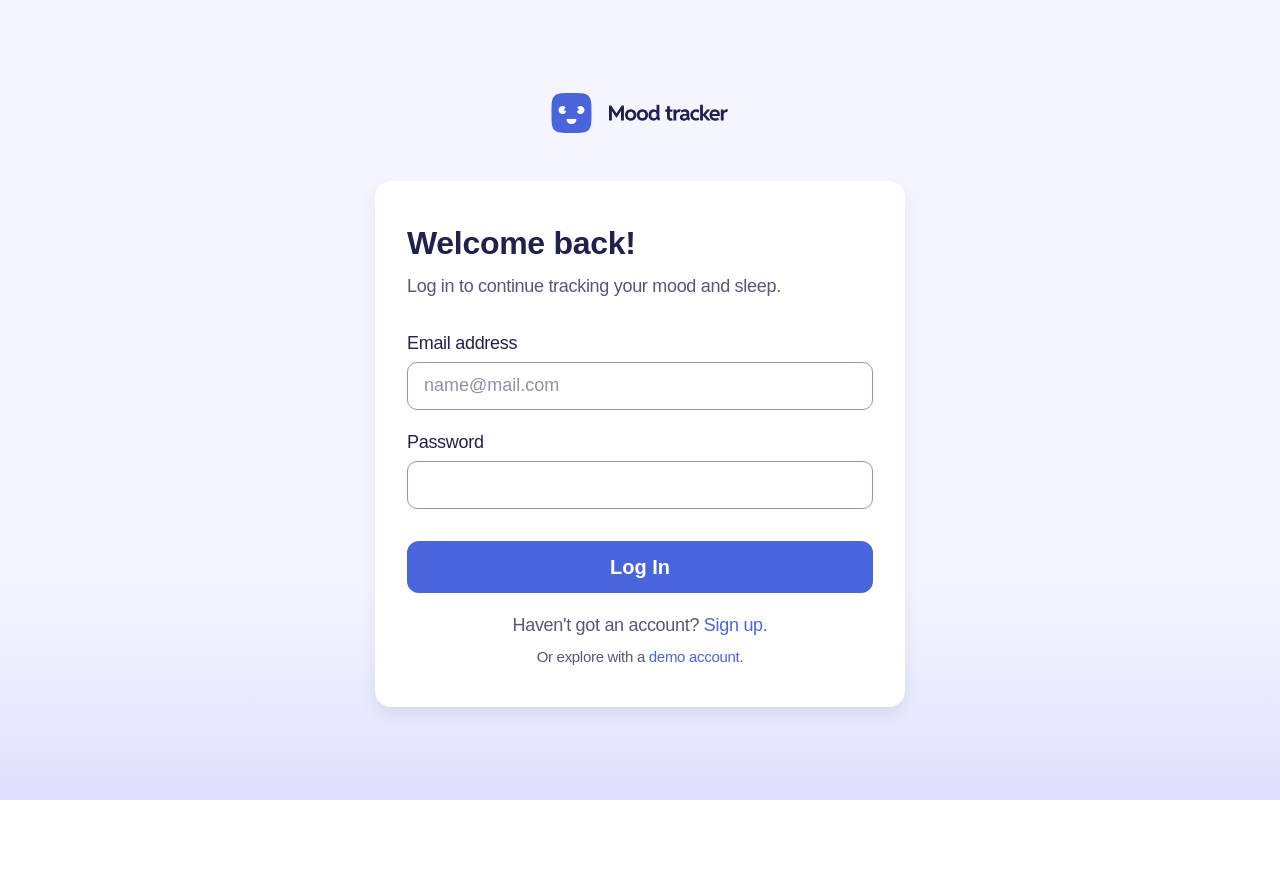
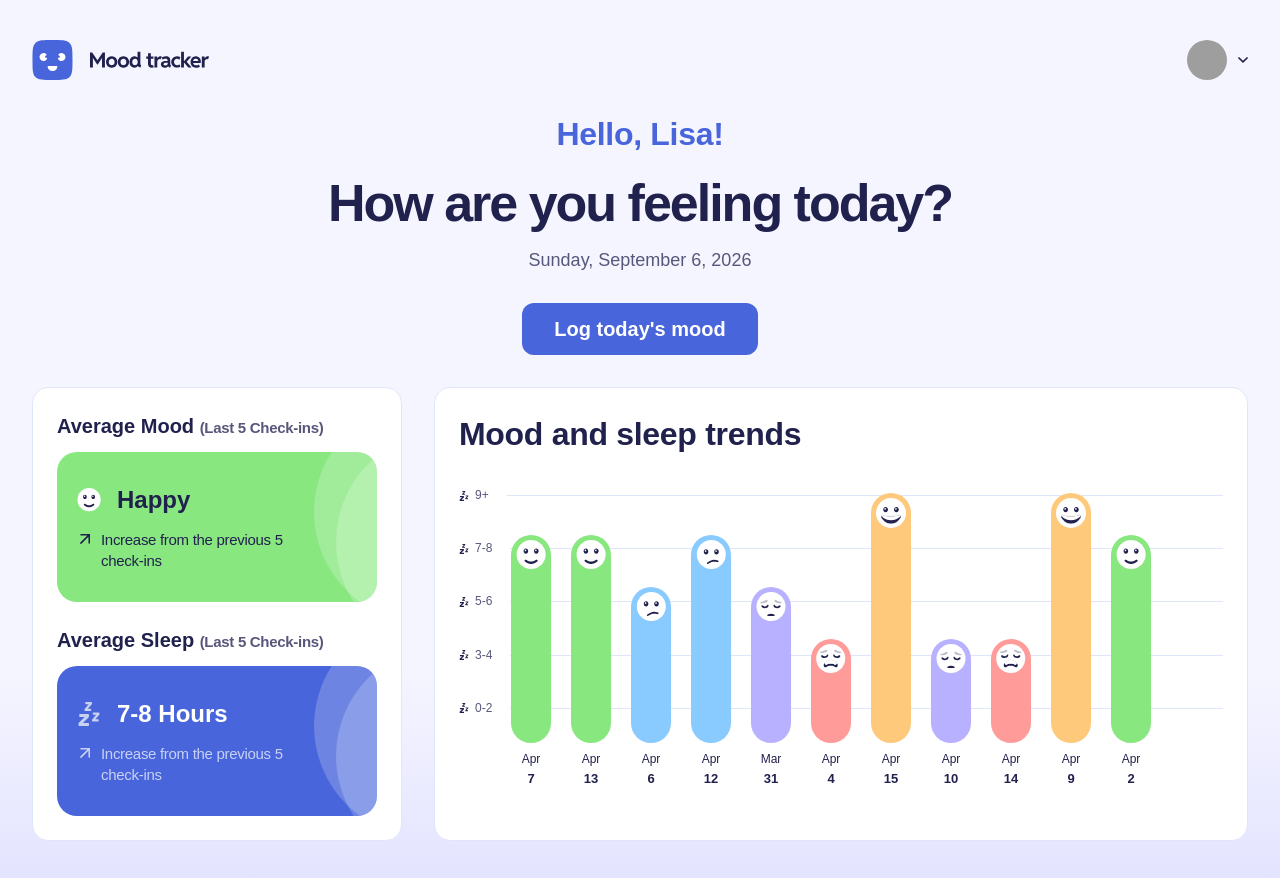
Before and after one commit to paladinescamila/Mood-Tracking-App, a React (Vite) app: page / in a window 1280 px wide. Shown: the top 878 px of the page. Before the commit the page ends 800 px from the top, so only its background shows below. Built offline with nearby package versions, Linux system fonts and the light colour scheme; no server answers; grey boxes are pictures that could not be loaded; a web font is replaced by a local one.

Commit message:
Show demo account

```diff
--- /dev/null
+++ b/src/constants/demo.ts
@@ -0,0 +1,111 @@
+export const DEMO_USER: User = {
+	name: 'Lisa',
+	id: 'QjemPXthw4cxCrL97KRnEftFoHi2',
+	email: 'lisa@mail.com',
+	photo:
+		'https://firebasestorage.googleapis.com/v0/b/mood-app-paladinescamila.firebasestorage.app/o/users%2FQjemPXthw4cxCrL97KRnEftFoHi2%2Fprofile.jpg?alt=media&token=24dc20c4-0e9b-4fb1-9eb6-0714ec776550',
+};
+
+export const DEMO_MOODS: MoodEntry[] = [
+	{
+		id: 'mtqgzdak-0ze909vj2nhi811wkgqxd0bcpfgf027sog44',
+		createdAt: '2026-04-07T10:00:00Z',
+		feelings: ['joyful', 'excited'],
+		mood: 'happy',
+		sleepHours: '7-8',
+		journalEntry:
+			'I feel really happy and excited today! I have a lot of energy and I am looking forward to the weekend.',
+	},
+	{
+		mood: 'happy',
+		sleepHours: '7-8',
+		createdAt: '2026-04-13T10:00:00Z',
+		journalEntry:
+			'I feel really happy and content today! I am grateful for all the good things in my life and I am looking forward to the future.',
+		feelings: ['grateful', 'content'],
+		id: 'mtqgzdak-2bwvfi7qbg9u3q9a1ayaamf2p7fjzb2iudk6',
+	},
+	{
+		journalEntry: 'I feel okay today. Nothing too exciting, but nothing too bad either.',
+		id: 'mtqgzdak-58g3mxr29atb2zv0m9h9tlauyzz7ku3xvk9x',
+		sleepHours: '5-6',
+		feelings: ['calm', 'peaceful'],
+		mood: 'neutral',
+		createdAt: '2026-04-06T10:00:00Z',
+	},
+	{
+		createdAt: '2026-04-12T10:00:00Z',
+		id: 'mtqgzdak-dkgjj8oi5j62tnpmw1g78a3ij9q6b4wgudiz',
+		feelings: ['calm', 'peaceful'],
+		journalEntry: 'I feel okay today. Nothing too exciting, but nothing too bad either.',
+		mood: 'neutral',
+		sleepHours: '7-8',
+	},
+	{
+		mood: 'sad',
+		sleepHours: '5-6',
+		feelings: ['anxious', 'lonely'],
+		createdAt: '2026-03-31T10:00:00Z',
+		journalEntry: 'I feel really sad today. Nothing seems to go right.',
+		id: 'mtqgzdak-dwxhqx63kij50k29loq1iky2rxwyqk9xf3dx',
+	},
+	{
+		journalEntry: 'I feel very sad and lonely today. I wish I had someone to talk to.',
+		createdAt: '2026-04-04T10:00:00Z',
+		mood: 'very-sad',
+		feelings: ['lonely', 'down'],
+		id: 'mtqgzdak-hxbrt48c95x031lw8l2m91bso8ntwkq3ktar',
+		sleepHours: '3-4',
+	},
+	{
+		sleepHours: '9+',
+		id: 'mtqgzdak-m1lrm3rwa79ulotjm0zdnthbpoplikutjkup',
+		feelings: ['anxious', 'excited'],
+		mood: 'very-happy',
+		journalEntry:
+			'I feel very happy and excited today! I have a lot of energy and I am looking forward to the weekend.',
+		createdAt: '2026-04-15T10:00:00Z',
+	},
+	{
+		journalEntry:
+			'I feel really sad and anxious today. I am worried about the future and I am feeling down.',
+		sleepHours: '3-4',
+		id: 'mtqgzdak-mi17479mmd89y9bvgzvlvgkpbmztdlam8607',
+		feelings: ['anxious', 'down'],
+		createdAt: '2026-04-10T10:00:00Z',
+		mood: 'sad',
+	},
+	{
+		sleepHours: '3-4',
+		mood: 'very-sad',
+		id: 'mtqgzdak-v04b171in03f0h56z8f23lgu8n2ilbgh81jg',
+		feelings: ['anxious', 'lonely'],
+		createdAt: '2026-04-14T10:00:00Z',
+		journalEntry: 'I feel very sad and lonely today. I wish I had someone to talk to.',
+	},
+	{
+		feelings: ['grateful', 'optimistic'],
+		mood: 'very-happy',
+		sleepHours: '9+',
+		createdAt: '2026-04-09T10:00:00Z',
+		id: 'mtqgzdak-xut6i4lb5bvcbzkwnn7elt0te8hihhnoo8u3',
+		journalEntry:
+			'I feel very happy and optimistic today! I am grateful for all the good things in my life and I am looking forward to the future.',
+	},
+	{
+		createdAt: '2026-04-02T10:00:00Z',
+		id: 'mtqgzdak-zwk3ly7vr1hniunx1znz0kdcpeftx7nl083r',
+		feelings: ['grateful', 'content'],
+		journalEntry: 'I had a great day today! I feel grateful for my friends and family.',
+		mood: 'happy',
+		sleepHours: '7-8',
+	},
+	// {
+	// 	sleepHours: '7-8',
+	// 	feelings: ['optimistic', 'content'],
+	// 	id: 'mtrholqo-q0gm7zaz1g18sb7ua556ouq1xjwmxi4h7g6d',
+	// 	createdAt: '2026-09-07T17:03:06.000Z',
+	// 	journalEntry: 'It has been a good day',
+	// 	mood: 'happy',
+	// },
+];
--- a/src/hooks/useLoadData.ts
+++ b/src/hooks/useLoadData.ts
@@ -27,9 +27,9 @@ export const useLoadData = () => {
 						setMoodsHistory(moodsHistory);
 					}
 				} else {
-					setAuthUser(null);
-					setUser(null);
-					setMoodsHistory([]);
+					// setAuthUser(null);
+					// setUser(null);
+					// setMoodsHistory([]);
 				}
 			} catch (loadError) {
 				console.error('Error loading user data:', loadError);
--- a/src/stores/app.ts
+++ b/src/stores/app.ts
@@ -2,6 +2,7 @@ import {create} from 'zustand';
 import {persist, createJSONStorage} from 'zustand/middleware';
 import {sortMoodsHistory} from '@/utils/sortMoodsHistory';
 import type {FirebaseUser} from '@/firebase/config';
+import {DEMO_MOODS, DEMO_USER} from '@/constants/demo';
 
 interface AppState {
 	authUser: FirebaseUser | null;
@@ -22,11 +23,11 @@ export const useAppStore = create<AppState>()(
 			authUser: null,
 			setAuthUser: (authUser) => set({authUser}),
 
-			user: null,
+			user: DEMO_USER,
 			setUser: (user) => set({user}),
 
 			// Moods history
-			moodsHistory: [],
+			moodsHistory: DEMO_MOODS,
 			setMoodsHistory: (moodsHistory) => set({moodsHistory: sortMoodsHistory(moodsHistory)}),
 			addMoodEntry: (moodEntry) =>
 				set(({moodsHistory}) => ({moodsHistory: sortMoodsHistory([...moodsHistory, moodEntry])})),
```
